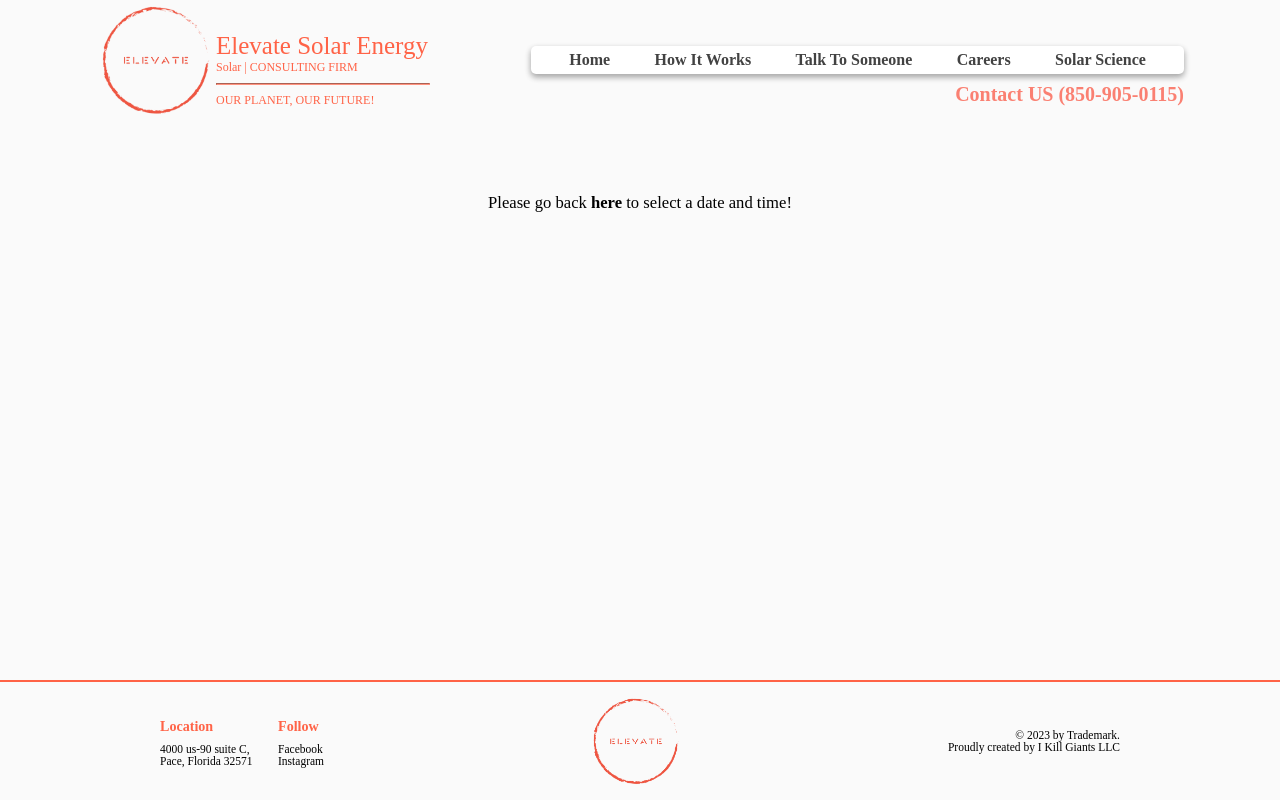
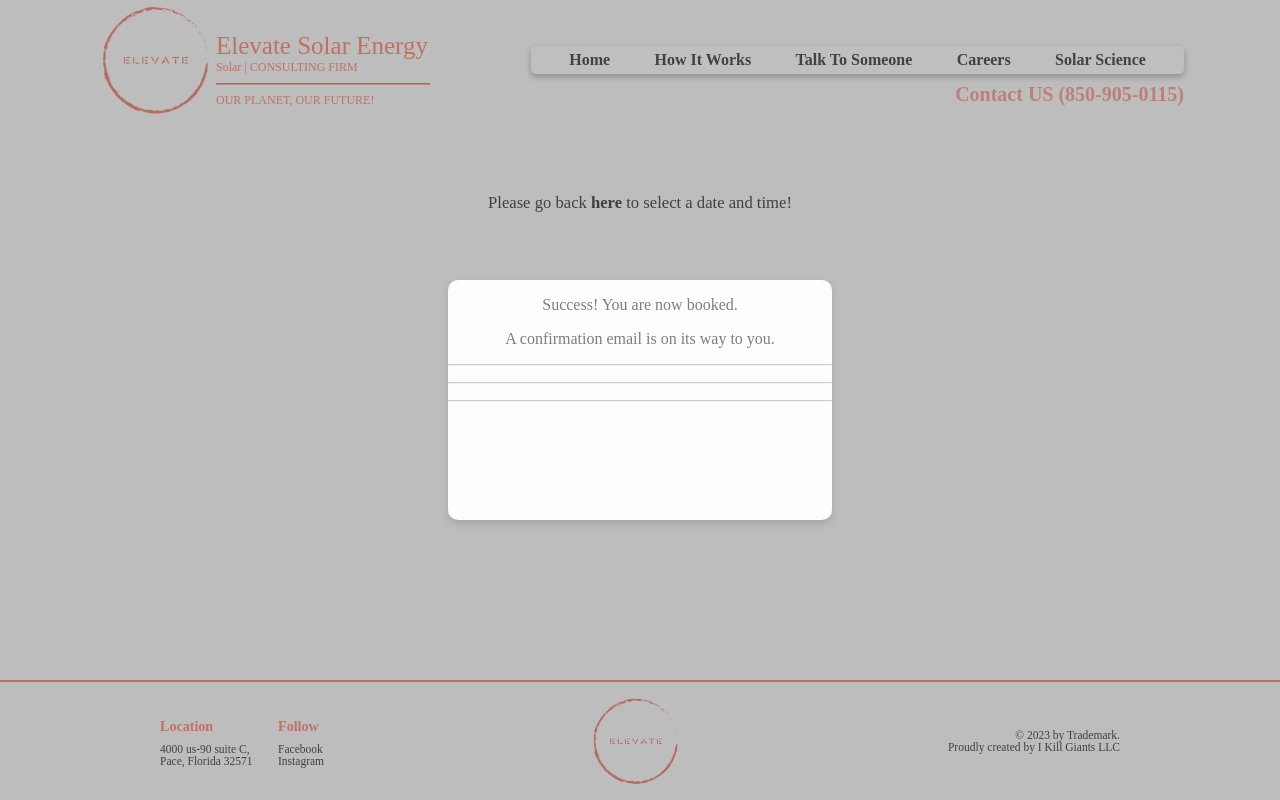
Before and after one commit to AmmonBurgi/elevate-solar, a React (Create React App) app: page /#/booking/confirm in a window 1280 px wide. Built offline with nearby package versions, Linux system fonts and the light colour scheme; a web font is replaced by a local one.

Commit message:
success handling

```diff
--- a/src/Components/Book/book.css
+++ b/src/Components/Book/book.css
@@ -152,8 +152,8 @@
     margin-bottom: 1vh;
     height: 5vh;
     background-color: white;
-    border: 2px solid peachpuff;
-    color: peachpuff;
+    border: 2px solid tomato;
+    color: black;
     transition: .25s ease-out;
 }
 .focus-book-date{
--- a/src/Components/Careers/Careers.js
+++ b/src/Components/Careers/Careers.js
@@ -21,6 +21,7 @@ function Careers(){
         [baseFile64, setBaseFile64] = useState('')
 
     useEffect(() => {
+        window.scrollTo(0,0)
         const timer = setTimeout(() => {
           setFadeToggle(true)
         }, 100);
--- a/src/Components/ConfirmBooking/ConfirmBooking.js
+++ b/src/Components/ConfirmBooking/ConfirmBooking.js
@@ -11,10 +11,32 @@ function ConfirmBooking(props){
         [name, setName] = useState(''),
         [email, setEmail] = useState(''),
         [phone, setPhone] = useState(''),
-        [about, setAbout] = useState('')
+        [about, setAbout] = useState(''),
+        [successToggle, setSuccessToggle] = useState(false),
+        [conDay, setConDay] = useState(''),
+        [conDayNum, setConDayNum] = useState(''),
+        [conMonth, setConMonth] = useState('')
+
+    const convertDate = () => {
+        const {date} = props.location.state
+
+        const day = date.split(' ').filter((e, i) => i === 0).join(' ')
+        const dayNum = date.split(' ').filter((e, i) => i === 2).join(' ').split('').filter((el,index) => (el !== '0' || index !== 0)).join('')
+
+        const month = date.split(' ').filter((e, i) => i === 1).join(' ')
+
+        console.log(dayNum)
+
+        setConDay(day)
+        setConDayNum(dayNum)
+        setConMonth(month)
+    }
 
     useEffect(() => {
         window.scrollTo(0,0)
+        if(props.location.state !== undefined){
+            convertDate()
+        }
         const timer = setTimeout(() => {
             setFadeToggle(true)
           }, 100);
@@ -88,8 +110,30 @@ function ConfirmBooking(props){
                         onClick={handleConfirm}
                         className='confirm-next-button'>Confirm</button>
                     </div>
+
                 </section>
             </div>}
+            <div className={'confirm-success'}>
+                <nav className='success-wrapper'>
+                    <div className='success-main'>
+                        <p>Success! You are now booked.</p>
+                        <p>A confirmation email is on its way to you.</p>
+                        <hr></hr>
+                        <div className='success-submit'>
+                            <nav id='success-date'>
+                                <p>{conDayNum}</p>
+                                <p>{conMonth}</p>
+                                <hr></hr>
+                                <p>{conDay} {props.location.state !== undefined ? props.location.state.time : null}</p>
+                            </nav>
+                            <hr></hr>
+                            <nav id='success-submit-button'>
+
+                            </nav>
+                        </div>
+                    </div>
+                </nav>
+            </div>
         </div>
     )
 }
--- a/src/Components/ConfirmBooking/confirmBooking.css
+++ b/src/Components/ConfirmBooking/confirmBooking.css
@@ -70,3 +70,28 @@
     cursor: pointer;
     color: silver;
 }
+
+.confirm-success{
+    top: 0;
+    left: 0;
+    position: fixed;
+    box-sizing: border-box;
+    width: 100%;
+    height: 100%;
+}
+.success-wrapper{
+    background-color: grey;
+    width: 100%;
+    height: 100%;
+    opacity: .5;
+    display: flex;
+    justify-content: center;
+    align-items: center;
+}
+.success-main{
+    width: 30%;
+    height: 30vh;
+    background-color: white;
+    border-radius: 10px;
+    box-shadow: rgba(0, 0, 0, 0.16) 0px 4px 7px, rgba(0, 0, 0, 0.23) 0px 4px 7px;
+}
--- a/src/Components/HowItWorks/HowItWorks.js
+++ b/src/Components/HowItWorks/HowItWorks.js
@@ -1,13 +1,14 @@
-import React, {useEffect, useState} from 'react'
-import {Helmet} from 'react-helmet'
+import React, {useEffect, useState} from 'react';
+import {Helmet} from 'react-helmet';
 
-import './howitworks.css'
-import map from '../../map.webp'
+import './howitworks.css';
+import map from '../../map.webp';
 
 function HowItWorks(){
     const [fadeToggle, setFadeToggle] = useState(false)
 
     useEffect(() => {
+        window.scrollTo(0,0)
         const timer = setTimeout(() => {
           setFadeToggle(true)
         }, 100);
--- a/src/Components/Landing/Landing.js
+++ b/src/Components/Landing/Landing.js
@@ -1,23 +1,24 @@
-import React, {useState, useEffect} from 'react'
+import React, {useState, useEffect} from 'react';
 
-import panelInstall from '../../Solar-Panel-Installation.webp'
+import panelInstall from '../../Solar-Panel-Installation.webp';
 // import installingPanels from '../../Solar Panel Installation (1).webp'
-import solarIcon from '../../logo_transparent_background.webp'
-import manSolar from '../../Man shows his family the solar panels on.webp'
-import map from '../../map.webp'
-import landingGif from '../../gif-video.mp4'
-import {FontAwesomeIcon} from "@fortawesome/react-fontawesome"
-import {faHandshake} from '@fortawesome/free-solid-svg-icons'
-import {faBoxOpen} from '@fortawesome/free-solid-svg-icons'
-import {faLightbulb} from '@fortawesome/free-solid-svg-icons'
-import {faGraduationCap} from '@fortawesome/free-solid-svg-icons'
-import './landing.css'
-import { Helmet } from 'react-helmet'
+import solarIcon from '../../logo_transparent_background.webp';
+import manSolar from '../../Man shows his family the solar panels on.webp';
+import map from '../../map.webp';
+import landingGif from '../../gif-video.mp4';
+import {FontAwesomeIcon} from "@fortawesome/react-fontawesome";
+import {faHandshake} from '@fortawesome/free-solid-svg-icons';
+import {faBoxOpen} from '@fortawesome/free-solid-svg-icons';
+import {faLightbulb} from '@fortawesome/free-solid-svg-icons';
+import {faGraduationCap} from '@fortawesome/free-solid-svg-icons';
+import './landing.css';
+import { Helmet } from 'react-helmet';
 
 function Landing(props){
     const [fadeToggle, setFadeToggle] = useState(false)
 
     useEffect(() => {
+        window.scrollTo(0,0)
         const timer = setTimeout(() => {
           setFadeToggle(true)
         }, 100);
--- a/src/Components/Science/Science.js
+++ b/src/Components/Science/Science.js
@@ -1,13 +1,14 @@
-import React, {useEffect, useState} from 'react'
-import {Helmet} from 'react-helmet'
+import React, {useEffect, useState} from 'react';
+import {Helmet} from 'react-helmet';
 
-import solarHouse from '../../solar house.webp'
-import './science.css'
+import solarHouse from '../../solar house.webp';
+import './science.css';
 
 function Science(){
     const [fadeToggle, setFadeToggle] = useState(false)
 
     useEffect(() => {
+        window.scrollTo(0,0)
         const timer = setTimeout(() => {
           setFadeToggle(true)
         }, 100);
--- a/src/Components/Talk/Talk.js
+++ b/src/Components/Talk/Talk.js
@@ -1,11 +1,11 @@
-import React, {useEffect, useState} from 'react'
-import {Helmet} from 'react-helmet'
+import React, {useEffect, useState} from 'react';
+import {Helmet} from 'react-helmet';
 
 import './talk.css'
-import solarIcon from '../../logo_transparent_background.webp'
-import solarInstal from '../../Solar Panel Installation (1).webp'
-import solarPanels from '../../Solar Panels on Roof.webp'
-import axios from 'axios'
+import solarIcon from '../../logo_transparent_background.webp';
+import solarInstal from '../../Solar Panel Installation (1).webp';
+import solarPanels from '../../Solar Panels on Roof.webp';
+import axios from 'axios';
 
 function Talk(){
     const [fadeToggle, setFadeToggle] = useState(false),
@@ -34,6 +34,7 @@ function Talk(){
         [phoneError, setPhoneError] = useState(false)
 
     useEffect(() => {
+        window.scrollTo(0,0)
         const timer = setTimeout(() => {
           setFadeToggle(true)
         }, 100);
```
Also changed, not shown: src/Components/Book/Book.js (+6 -6 lines), 2 other files (tests, documents, lock files or other folders).
